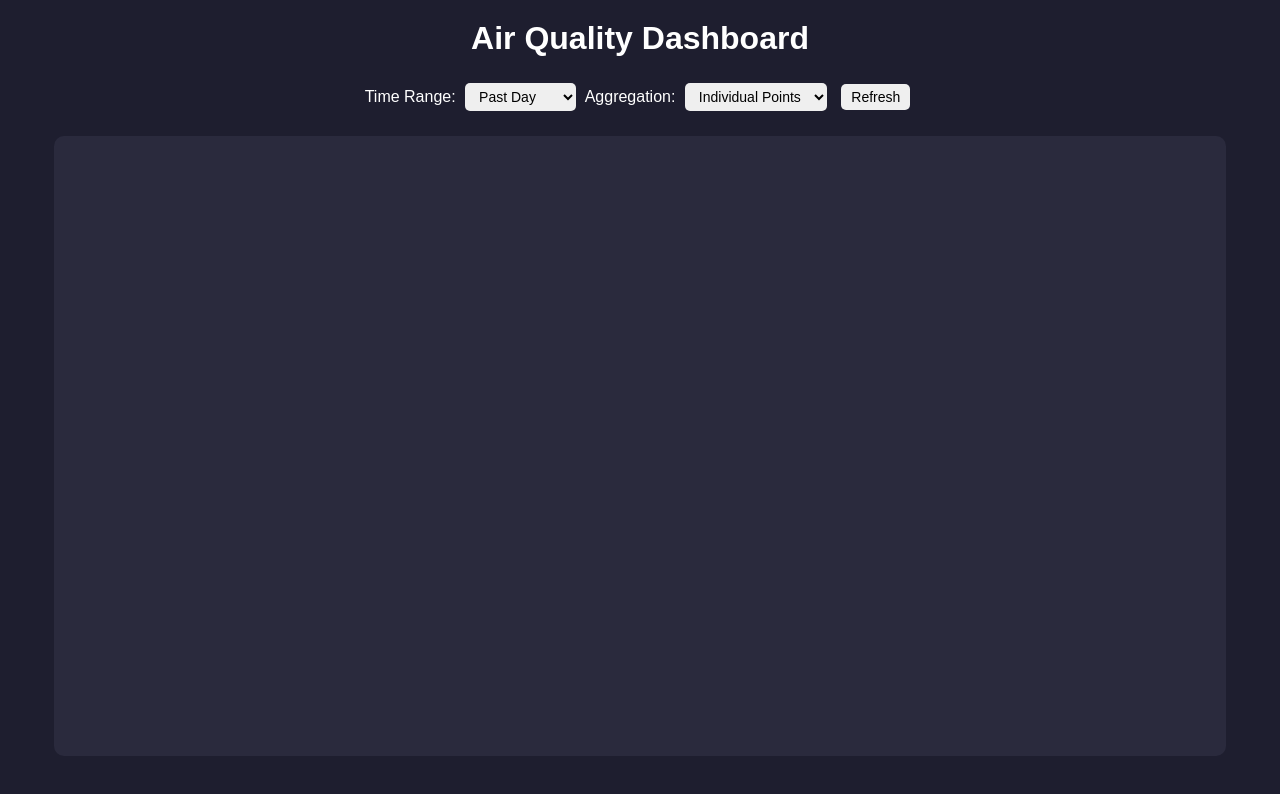
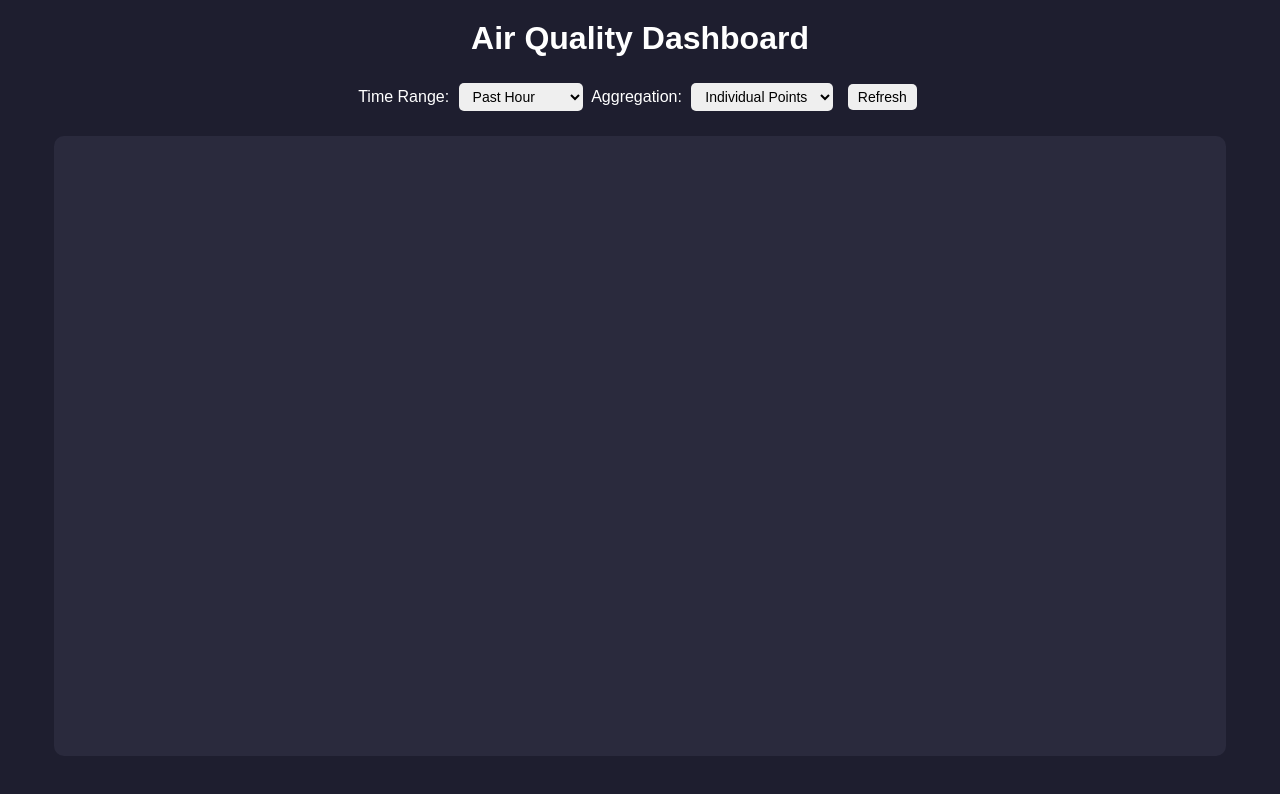
Before and after one commit to Coolperson33/AirqualityIRL, a website: page site.html in a window 1280 px wide. Drawn offline with nearby package versions, Linux system fonts and the light colour scheme; no server answers.

Commit message:
added past hour

```diff
--- a/app.js
+++ b/app.js
@@ -38,6 +38,7 @@ function filterTimeRange(readings, range) {
   if (range === "day") cutoff = new Date(now.getTime() - 24*60*60*1000);
   else if (range === "week") cutoff = new Date(now.getTime() - 7*24*60*60*1000);
   else if (range === "month") cutoff = new Date(now.getTime() - 30*24*60*60*1000);
+  else if (range === "hour") cutoff = new Date(.now.getTime() - 60*60*1000)
   else cutoff = new Date(0);
 
   return readings.filter(r => r.timestamp > cutoff);
--- a/site.html
+++ b/site.html
@@ -49,9 +49,11 @@
   trols">
     <label for="timeRange">Time Range:</label>
     <select id="timeRange">
+      <option value="hour">Past Hour</option>
       <option value="day">Past Day</option>
       <option value="week">Past Week</option>
       <option value="month">Past Month</option>
+      <option value="Month">Monthly View</option>
     </select>
 
     <label for="aggregation">Aggregation:</label>
```
